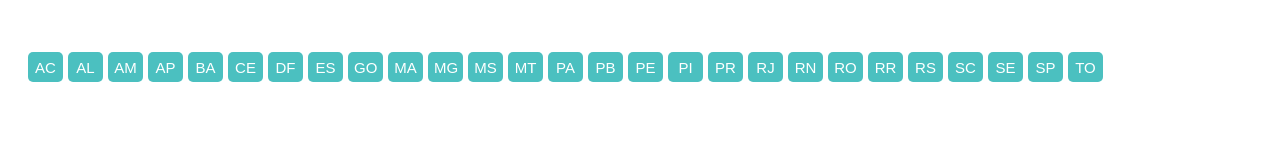
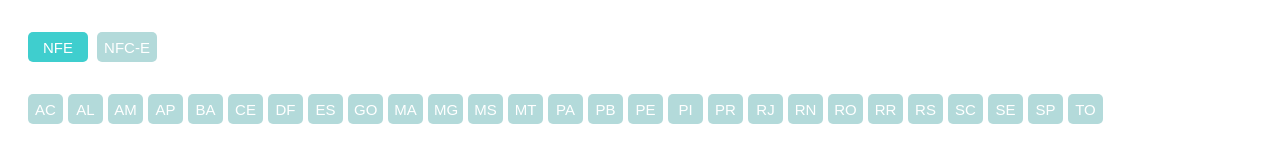
Before and after one commit to VitorAPN/monitor-sefaz, a website: page public/index.html in a window 1280 px wide. Drawn offline with nearby package versions, Linux system fonts and the light colour scheme.

Commit message:
medo de dar errado

```diff
--- a/public/index.html
+++ b/public/index.html
@@ -8,6 +8,10 @@
     <script src="https://ajax.googleapis.com/ajax/libs/jquery/3.5.1/jquery.min.js"></script>
 </head>
 <body>
+    <div id="document_types">
+        <button id="nfe" class="button_documents" onclick="button_uf(0)">NFE</button>
+        <button id="nfce" class="button_documents" onclick="button_uf(1)">NFC-E</button>
+    </div>
     <div id="ufs"></div>
     <div id="grafico" width="400" height="800">
         <canvas id="myChart" width="400" height="400" context="2d"></canvas>
--- a/public/script.js
+++ b/public/script.js
@@ -3,12 +3,36 @@
 const ufs_nfe = ['ac','al','am','ap','ba','ce','df','es','go','ma','mg','ms','mt',
 'pa','pb','pe','pi','pr','rj','rn','ro','rr','rs','sc','se','sp','to'];
 const document_types = ['nfe','nfce'];
-
+let document_type = 1;
 function render_buttons(uf){
     return ('<button class="button_uf" onclick="getData('+uf+')">' +ufs_nfe[uf].toUpperCase()+ '</button>');
 }
+function button_uf(numero){
+    if(numero == 0 && document_type != 0){
+        document.getElementById("nfe").style.backgroundColor ="rgb(63, 206, 206)";
+        document.getElementById("nfce").style.backgroundColor="rgb(179, 218, 218)";
+        document_type = 0;
+        if(myChart){
+            myChart.destroy();
+        }
+    }else{
+        if(document_type !=1){
+            document.getElementById("nfce").style.backgroundColor ="rgb(63, 206, 206)";
+            document.getElementById("nfe").style.backgroundColor="rgb(179, 218, 218)";
+            document_type = 1;
+            if(myChart){
+                myChart.destroy();
+            }
+        }
+    }
+}
+
 async function getData(uf) {
-    const data = { uf : ufs_nfe[uf]};
+    console.log(document_types[document_type])
+    const data = {
+        uf : ufs_nfe[uf],
+        doc: document_types[document_type]
+    };
     const option={
         method: 'POST',
         headers: {
@@ -62,7 +86,7 @@
         }
     });
 }
-
+button_uf(0);
 let element = document.getElementById('ufs');
 // for (uf  of ufs_nfe){
 //     element.innerHTML += render_buttons(uf);
--- a/public/style.css
+++ b/public/style.css
@@ -1,4 +1,4 @@
-.button_uf{
+.button_uf,.button_documents{
     border-radius: 5px;
     height: 30px;
     width: 35px;
@@ -6,11 +6,14 @@
     font-size: 15px;
     margin-right: 5px;
     color:#fff;
-    background-color: rgba(75, 192, 192, 1);
+    background-color: rgb(179, 218, 218);
     margin-top: 2px;
 }
-#ufs{
-    margin-top: 50px;
+.button_documents{
+    width: 60px;
+}
+#ufs,#document_types{
+    margin-top: 30px;
     margin-left: 20px
 }
 #grafico{
```
Also changed, not shown: index.js (+21 -6 lines), 1 other file.
